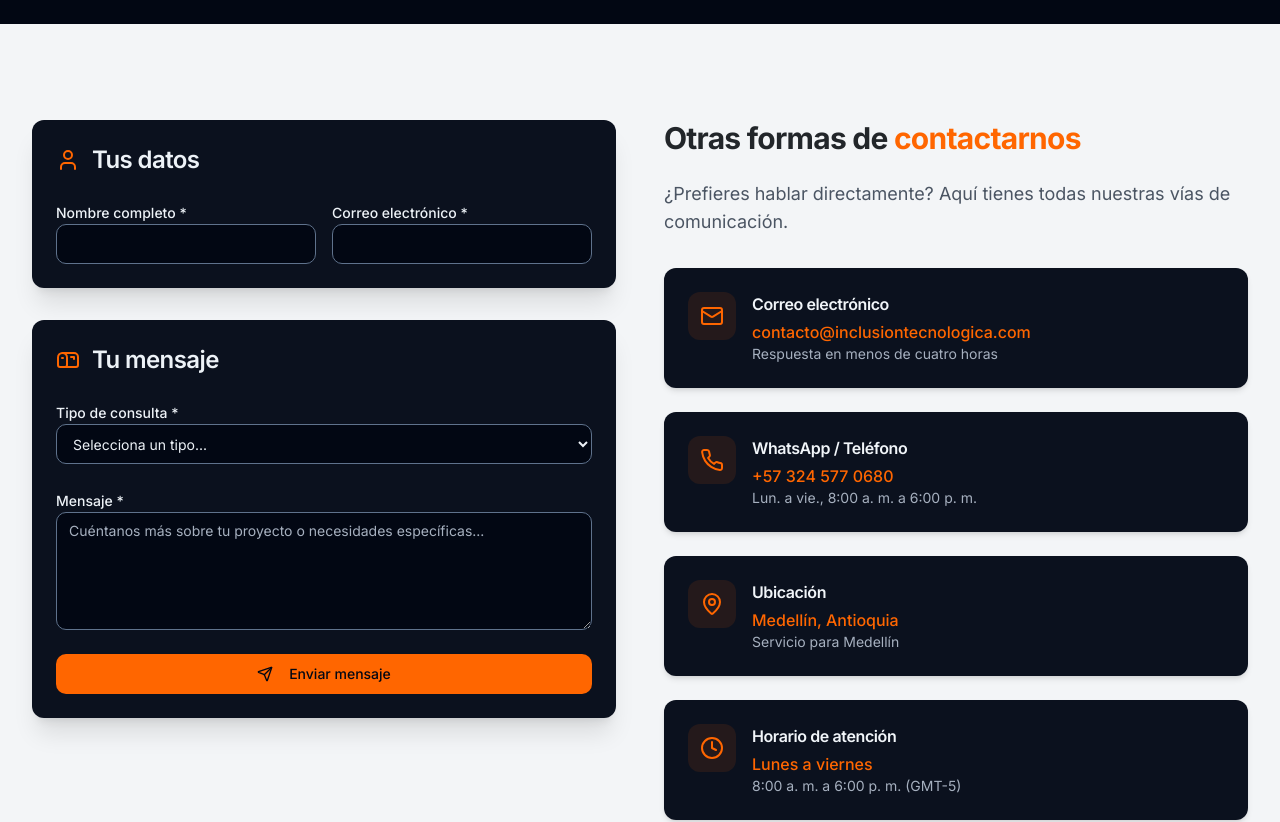
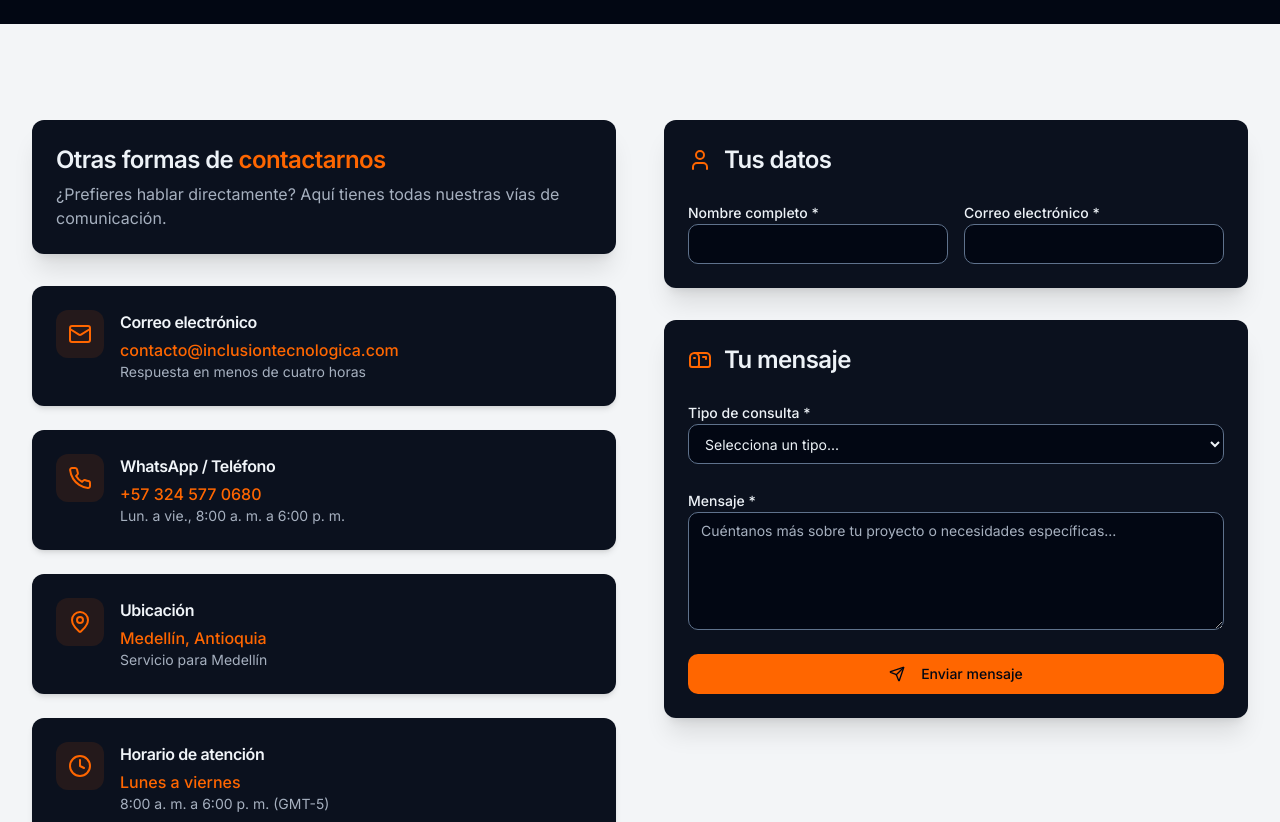
Before and after one commit to EstevenR/Technology-Inclusion, a React (Vite) app in the folder Technology Inclusion pagina/: page /contacto in a window 1280 px wide. Shown: the part 900-1722 px from the top of the page. Built offline with nearby package versions, Linux system fonts and the light colour scheme; no server answers.

Commit message:
Reordena Contacto: otras formas de contacto primero, alineadas con el formulario

```diff
--- a/Technology Inclusion pagina/src/pages/Contact.tsx
+++ b/Technology Inclusion pagina/src/pages/Contact.tsx
@@ -155,7 +155,39 @@ const Contact = () => {
       {/* Main Content */}
       <section className="py-16 lg:py-24 bg-ti-gray-light">
         <div className="max-w-7xl mx-auto px-4 sm:px-6 lg:px-8">
-          <div className="grid grid-cols-1 lg:grid-cols-2 gap-12 items-stretch">
+          <div className="grid grid-cols-1 lg:grid-cols-2 gap-12 items-start">
+
+            {/* Contact Information Column */}
+            <div className="space-y-8">
+              <Card className="shadow-xl border-none">
+                <CardHeader>
+                  <CardTitle className="text-2xl text-card-foreground">
+                    Otras formas de <span className="text-ti-orange">contactarnos</span>
+                  </CardTitle>
+                  <CardDescription className="text-base">
+                    ¿Prefieres hablar directamente? Aquí tienes todas nuestras vías de comunicación.
+                  </CardDescription>
+                </CardHeader>
+              </Card>
+
+              {/* Contact Methods */}
+              <div className="space-y-6">
+                {contactMethods.map((method) => <Card key={`method-${method.title}`} className="border-none shadow-md hover:shadow-lg transition-shadow">
+                    <CardContent className="p-6">
+                      <div className="flex items-start space-x-4">
+                        <div className="w-12 h-12 bg-ti-orange/10 rounded-lg flex items-center justify-center flex-shrink-0">
+                          <method.icon className="w-6 h-6 text-ti-orange" />
+                        </div>
+                        <div className="flex-1">
+                          <h3 className="font-semibold text-foreground mb-1">{method.title}</h3>
+                          {method.action ? <a href={method.action} {...(method.action.startsWith('http') ? { target: '_blank', rel: 'noopener noreferrer' } : {})} className="text-ti-orange hover:text-ti-orange-dark font-medium block">{method.value}</a> : <p className="text-ti-orange font-medium">{method.value}</p>}
+                          <p className="text-muted-foreground text-sm">{method.description}</p>
+                        </div>
+                      </div>
+                    </CardContent>
+                  </Card>)}
+              </div>
+            </div>
 
             {/* Contact Form Column */}
             <div className="space-y-8">
@@ -236,32 +268,6 @@ const Contact = () => {
                 </form>
               )}
             </div>
-
-            {/* Contact Information Column */}
-            <div className="space-y-8">
-              <div>
-                <h2 className="text-3xl font-bold text-ti-gray-dark mb-6">Otras formas de <span className="text-ti-orange">contactarnos</span></h2>
-                <p className="text-gray-600 text-lg mb-8">¿Prefieres hablar directamente? Aquí tienes todas nuestras vías de comunicación.</p>
-              </div>
-
-              {/* Contact Methods */}
-              <div className="space-y-6">
-                {contactMethods.map((method) => <Card key={`method-${method.title}`} className="border-none shadow-md hover:shadow-lg transition-shadow">
-                    <CardContent className="p-6">
-                      <div className="flex items-start space-x-4">
-                        <div className="w-12 h-12 bg-ti-orange/10 rounded-lg flex items-center justify-center flex-shrink-0">
-                          <method.icon className="w-6 h-6 text-ti-orange" />
-                        </div>
-                        <div className="flex-1">
-                          <h3 className="font-semibold text-foreground mb-1">{method.title}</h3>
-                          {method.action ? <a href={method.action} {...(method.action.startsWith('http') ? { target: '_blank', rel: 'noopener noreferrer' } : {})} className="text-ti-orange hover:text-ti-orange-dark font-medium block">{method.value}</a> : <p className="text-ti-orange font-medium">{method.value}</p>}
-                          <p className="text-muted-foreground text-sm">{method.description}</p>
-                        </div>
-                      </div>
-                    </CardContent>
-                  </Card>)}
-              </div>
-            </div>
           </div>
         </div>
       </section>
```
